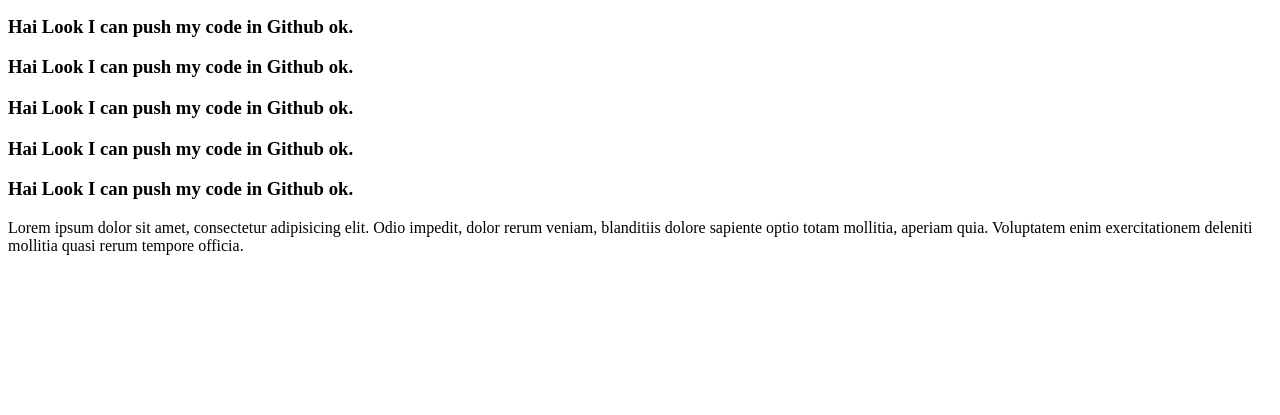
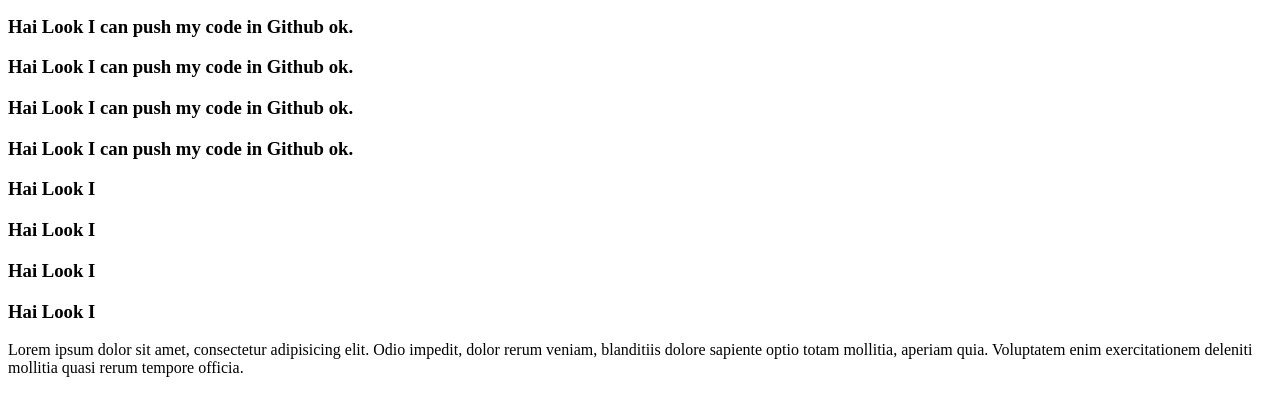
Before and after one commit to toufic118284/my-first-website, a plain HTML site: page index.html in a window 1280 px wide. Shown: the part 105-520 px from the top of the page. Drawn offline with Linux system fonts and the light colour scheme.

Commit message:
new massage

```diff
--- a/index.html
+++ b/index.html
@@ -13,7 +13,10 @@
     <h3>Hai Look I can push my code in Github ok. </h3>
     <h3>Hai Look I can push my code in Github ok. </h3>
     <h3>Hai Look I can push my code in Github ok. </h3>
-    <h3>Hai Look I can push my code in Github ok. </h3>
+    <h3>Hai Look I </h3>
+    <h3>Hai Look I </h3>
+    <h3>Hai Look I </h3>
+    <h3>Hai Look I </h3>
     <div>
         <p>Lorem ipsum dolor sit amet, consectetur adipisicing elit. Odio impedit, dolor rerum veniam, blanditiis dolore sapiente optio totam mollitia, aperiam quia. Voluptatem enim exercitationem deleniti mollitia quasi rerum tempore officia.</p>
     </div>
```
